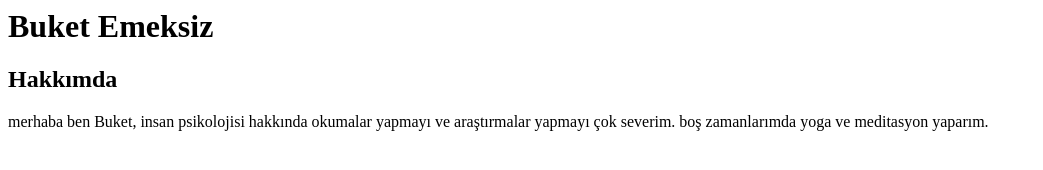
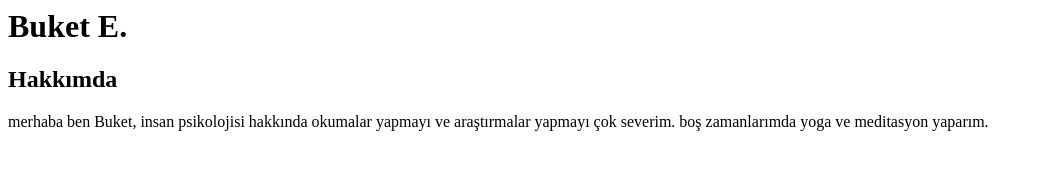
Before and after one commit to noopponent18/kodluyoruzilkrepo, a plain HTML site: page index.html in a window 1280 px wide. Shown: the whole page, without its empty margins (0-1043 px from the left). Drawn offline with Linux system fonts and the light colour scheme.

Commit message:
Update index.html

```diff
--- a/index.html
+++ b/index.html
@@ -1,3 +1,3 @@
-<h1> Buket Emeksiz </h1>
+<h1> Buket E. </h1>
 <h2> Hakkımda </h2>
 <p> merhaba ben Buket, insan psikolojisi hakkında okumalar yapmayı ve araştırmalar yapmayı çok severim. boş zamanlarımda yoga ve meditasyon yaparım.</p>
```
